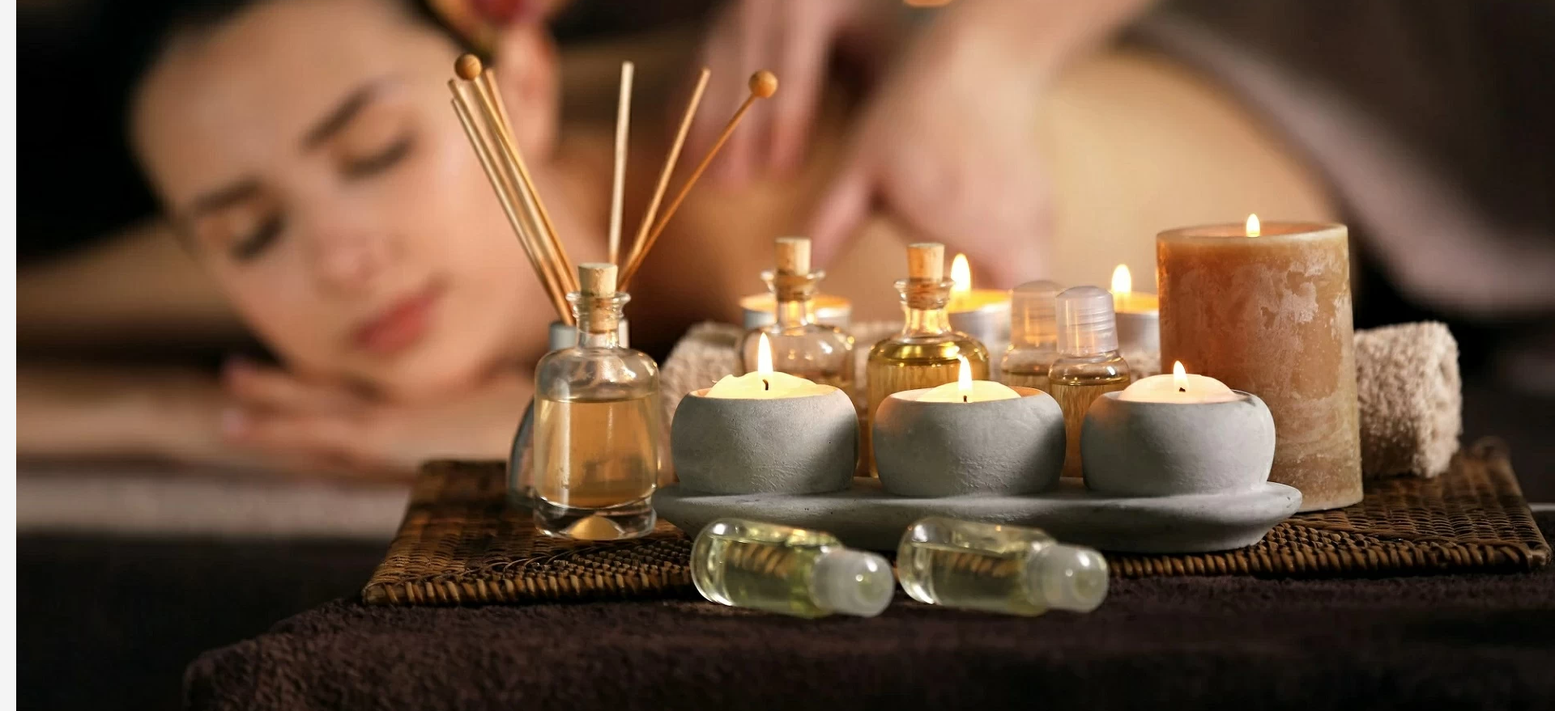
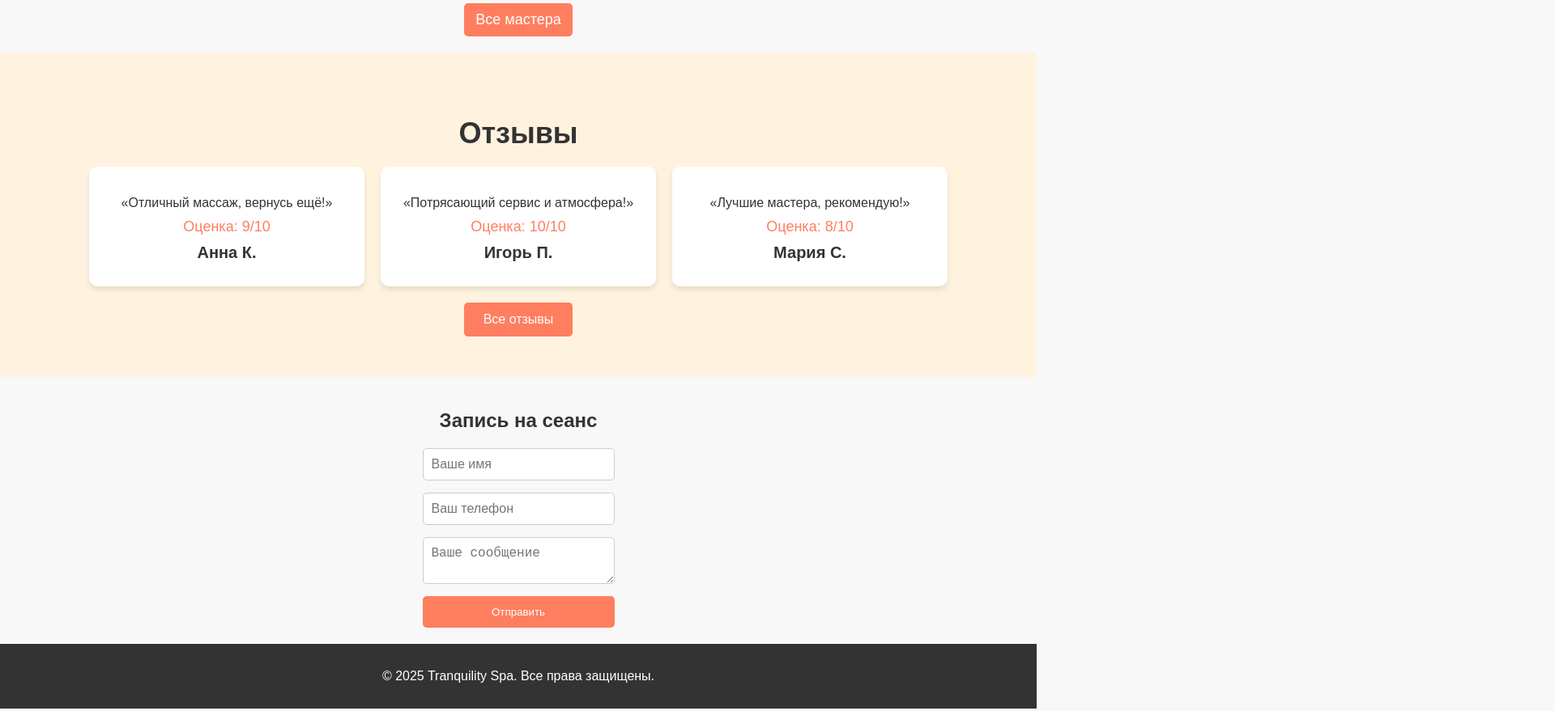
Before and after one commit to Matvei-Lise/dip_frontend, a website built with Vite: page index.html in a window 1280 px wide. Shown: the part 1551-2430 px from the top of the page at 81% size, 1920 px wide, since content can reach past the window. Built offline with nearby package versions, Linux system fonts and the light colour scheme; files whose address does not match are found by name.

Commit message:
внес корректировки структуры html, добавил новые секции, добавил на них стили

```diff
--- a/index.html
+++ b/index.html
@@ -33,7 +33,8 @@
       <h1>Добро пожаловать в Tranquility Spa</h1>
       <p>Расслабьтесь и насладитесь нашими массажными услугами.</p>
       <button
-        onclick="document.getElementById('booking').scrollIntoView({behavior: 'smooth'});"
+        id="booking-btn"
+        onclick="document.getElementById('booking-btn').scrollIntoView({behavior: 'smooth'});"
       >
         Записаться
       </button>
@@ -45,7 +46,9 @@
         Мы предлагаем качественные массажные услуги и заботимся о вашем здоровье
         и комфорте.
       </p>
-      <a href="pages/about.html">Подробнее</a>
+      <button id="about-preview__btn" class="btn-info">
+        <a href="pages/about.html">Подробнее</a>
+      </button>
     </section>
 
     <section class="services-preview">
@@ -67,7 +70,9 @@
           <p>Восстановление после тренировок.</p>
         </div>
       </div>
-      <a href="pages/services.html">Все услуги</a>
+      <button id="services-preview__btn" class="btn-info">
+        <a href="pages/services.html">Все услуги</a>
+      </button>
     </section>
 
     <section class="team-preview">
@@ -89,7 +94,32 @@
           <p>Ароматерапия, релакс.</p>
         </div>
       </div>
-      <a href="pages/team.html">Все мастера</a>
+      <button id="team-preview__btn" class="btn-info">
+        <a href="pages/team.html">Все мастера</a>
+      </button>
+    </section>
+
+    <!-- HTML Блок с отзывами -->
+    <section class="reviews">
+      <h2>Отзывы</h2>
+      <div class="review-cards">
+        <div class="review-card">
+          <p>«Отличный массаж, вернусь ещё!»</p>
+          <div class="rating">Оценка: 9/10</div>
+          <h3>Анна К.</h3>
+        </div>
+        <div class="review-card">
+          <p>«Потрясающий сервис и атмосфера!»</p>
+          <div class="rating">Оценка: 10/10</div>
+          <h3>Игорь П.</h3>
+        </div>
+        <div class="review-card">
+          <p>«Лучшие мастера, рекомендую!»</p>
+          <div class="rating">Оценка: 8/10</div>
+          <h3>Мария С.</h3>
+        </div>
+      </div>
+      <a href="pages/reviews.html">Все отзывы</a>
     </section>
 
     <section id="booking" class="booking">
--- a/public/css/style.css
+++ b/public/css/style.css
@@ -1,54 +1,256 @@
-* {
+/* Общие стили */
+body {
+    font-family: Arial, sans-serif;
     margin: 0;
     padding: 0;
-    box-sizing: border-box;
+    background-color: #f8f8f8;
+    color: #333;
+    scroll-behavior: smooth;
 }
 
-body {
-    font-family: Arial, sans-serif;
-    line-height: 1.6;
-    padding: 20px;
-    background-color: #f4f4f4;
+.btn-info {
+    margin-top: 20px;
+    padding: 10px 14px;
+    background-color: #ff7e5f;
+    border: none;
+    font-size: 18px;
+    border-radius: 5px;
+    cursor: pointer;
+    transition: background 0.3s;
+}
+.btn-info:hover {
+    background-color: #e85d4f;
+}
+.btn-info a {
+    list-style: none;
+    text-decoration: none;
+    color: white;
 }
 
 header {
-    background: #333;
-    color: #fff;
-    padding: 1rem;
+    background: linear-gradient(90deg, #ff7e5f, #feb47b);
+    padding: 20px;
     text-align: center;
+    position: sticky;
+    top: 0;
+    z-index: 1000;
 }
 
-ul {
+nav ul {
     list-style: none;
+    padding: 0;
+    margin: 0;
     display: flex;
     justify-content: center;
     gap: 20px;
 }
 
-ul li a {
+nav ul li a {
+    text-decoration: none;
     color: white;
-    text-decoration: none;
     font-weight: bold;
+    transition: color 0.3s;
+}
+
+nav ul li a:hover {
+    color: #ffeb3b;
 }
 
 .hero {
-    padding: 50px;
+    background: url("./public/images/spa-preview.jpg") no-repeat center center/cover;
+    height: 200px;
+    display: flex;
+    flex-direction: column;
+    align-items: center;
+    justify-content: center;
+    color: rgb(107, 73, 73);
     text-align: center;
 }
 
-button {
-    padding: 10px 20px;
+.hero h1 {
+    font-size: 48px;
+    margin: 0;
+}
+
+.hero button {
+    margin-top: 10px;
+    padding: 12px 24px;
+    background-color: #ff7e5f;
+    border: none;
+    color: white;
+    font-size: 24px;
+    border-radius: 5px;
+    cursor: pointer;
+    transition: background 0.3s;
+}
+
+.hero button:hover {
+    background-color: #e85d4f;
+}
+
+section {
+    padding: 20px 20px;
+}
+
+.about-preview {
+    display: flex;
+    flex-direction: column;
+    align-items: center;
+}
+.about-preview h2,
+.about-preview p {
+    margin: 10px 0;
+}
+
+.services-preview {
+    display: flex;
+    flex-direction: column;
+    align-items: center;
+}
+
+.cards {
+    display: flex;
+    gap: 20px;
+    justify-content: center;
+    flex-wrap: wrap;
+}
+
+.card {
+    background: white;
+    padding: 20px;
+    border-radius: 10px;
+    box-shadow: 0 4px 6px rgba(0, 0, 0, 0.1);
+    width: 300px;
+    text-align: center;
+    transition:
+        transform 0.3s,
+        box-shadow 0.3s;
+}
+
+.card:hover {
+    transform: translateY(-10px);
+    box-shadow: 0 8px 12px rgba(0, 0, 0, 0.2);
+}
+
+.card img {
+    width: 100%;
+    border-radius: 10px;
+}
+
+.team-preview {
+    display: flex;
+    flex-direction: column;
+    align-items: center;
+}
+
+/* Отзывы */
+.reviews {
+    background-color: #fff3e0;
+    padding: 50px 20px;
+    text-align: center;
+}
+.reviews h2 {
+    font-size: 36px;
+    margin-bottom: 20px;
+}
+.review-cards {
+    display: flex;
+    gap: 20px;
+    justify-content: center;
+    flex-wrap: wrap;
+}
+.review-card {
+    background: #ffffff;
+    padding: 20px;
+    border-radius: 10px;
+    box-shadow: 0 4px 6px rgba(0, 0, 0, 0.1);
+    width: 300px;
+    transition:
+        transform 0.3s,
+        box-shadow 0.3s;
+}
+.review-card:hover {
+    transform: translateY(-10px);
+    box-shadow: 0 8px 12px rgba(0, 0, 0, 0.2);
+}
+.review-card h3 {
+    margin: 10px 0;
+    font-size: 20px;
+}
+.review-card p {
+    font-size: 16px;
+    margin-bottom: 10px;
+}
+.review-card .rating {
+    font-size: 18px;
+    color: #ff7e5f;
+}
+.reviews a {
+    display: inline-block;
     margin-top: 20px;
-    background-color: #28a745;
+    padding: 12px 24px;
+    background-color: #ff7e5f;
+    color: white;
+    border-radius: 5px;
+    text-decoration: none;
+    transition: background 0.3s;
+}
+.reviews a:hover {
+    background-color: #e85d4f;
+}
+
+.booking {
+    display: flex;
+    flex-direction: column;
+    align-items: center;
+}
+
+.booking form {
+    display: flex;
+    flex-direction: column;
+    gap: 15px;
+    max-width: 500px;
+    margin: 0 auto;
+}
+
+.booking form input,
+.booking form textarea {
+    padding: 10px;
+    border: 1px solid #ccc;
+    border-radius: 5px;
+    font-size: 16px;
+}
+
+.booking form button {
+    padding: 12px;
+    background-color: #ff7e5f;
     color: white;
     border: none;
+    border-radius: 5px;
     cursor: pointer;
+    transition: background 0.3s;
+}
+
+.booking form button:hover {
+    background-color: #e85d4f;
 }
 
 footer {
+    background-color: #333;
+    color: white;
     text-align: center;
-    padding: 10px;
-    margin-top: 20px;
-    background: #222;
-    color: white;
+    padding: 15px;
 }
+
+/* Адаптивность */
+@media (max-width: 768px) {
+    nav ul {
+        flex-direction: column;
+    }
+    .hero h1 {
+        font-size: 32px;
+    }
+    .card {
+        width: 100%;
+    }
+}
```
